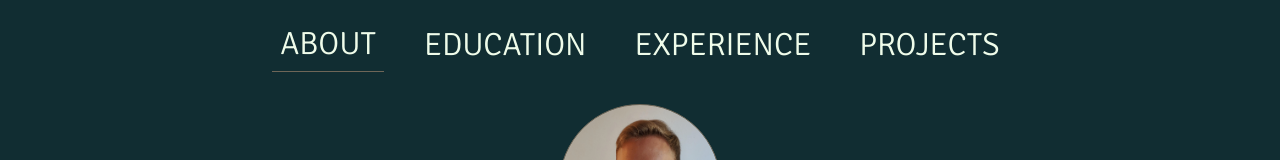
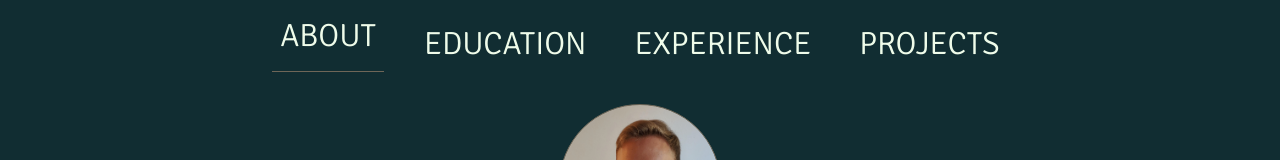
Before and after one commit to ScottRMalley/react-resume, a React (Create React App) app: page / in a window 1280 px wide. Shown: the top 160 px of the page. Built offline with nearby package versions, Linux system fonts and the light colour scheme.

Commit message:
updated navbar with animation

```diff
--- a/src/components/AppHeader.js
+++ b/src/components/AppHeader.js
@@ -5,7 +5,7 @@ import HeaderButton from './HeaderButton';
 export default function AppHeader() {
     return (
         <nav>
-            <div className="text">
+            <div className="header-text">
                 <HeaderButton to="/" title="About"/>
                 <HeaderButton to="/education" title="Education"/>
                 <HeaderButton to="/experience" title="Experience"/>
--- a/src/components/HeaderButton.js
+++ b/src/components/HeaderButton.js
@@ -1,14 +1,38 @@
 import React from 'react';
 import {useHistory, useLocation} from 'react-router-dom';
+import {motion} from 'framer-motion';
 import '../styles/components/AppHeader.css';
 
+const variants = {
+    unselected: {
+        borderColor: 'var(--text-dark)',
+        paddingBottom: '0.5rem',
+        paddingTop: '0.5rem',
+        transition: {
+            duration: 0.2
+        }
+    },
+    selected: {
+        borderColor: 'var(--quaternary)',
+        paddingBottom: '1rem',
+        paddingTop: '0rem',
+        transition: {
+            duration: 0.3
+        }
+    }
+}
 export default function HeaderButton({to, title}) {
     const history = useHistory();
     const location = useLocation();
     const selected = location.pathname === to;
     return (
-      <div className={selected ? 'header-button selected' : 'header-button'} onClick={() => history.push(to)}>
+        <motion.div className='header-button'
+                    onClick={() => history.push(to)}
+                    animate={selected ? 'selected' : 'unselected'}
+                    initial="unselected"
+                    variants={variants}
+        >
             {title.toUpperCase()}
-      </div>
+        </motion.div>
     )
 }
--- a/src/styles/components/AppHeader.css
+++ b/src/styles/components/AppHeader.css
@@ -1,7 +1,8 @@
-.text {
+.header-text {
     display: flex;
     flex-direction: row;
-    justify-content: space-evenly;
+    align-items: flex-end;
+    justify-content: center;
 }
 
 .header-button {
@@ -14,8 +15,5 @@
     font-size: 2rem;
     font-family: Signika-Light, sans-serif;
     color: var(--text-primary);
+    border-bottom: 0.1rem solid var(--text-dark)
 }
-
-.selected {
-    border-bottom: 0.1rem solid var(--quaternary);
-}
```
Lines whose indentation alone changed are shown as unchanged.
